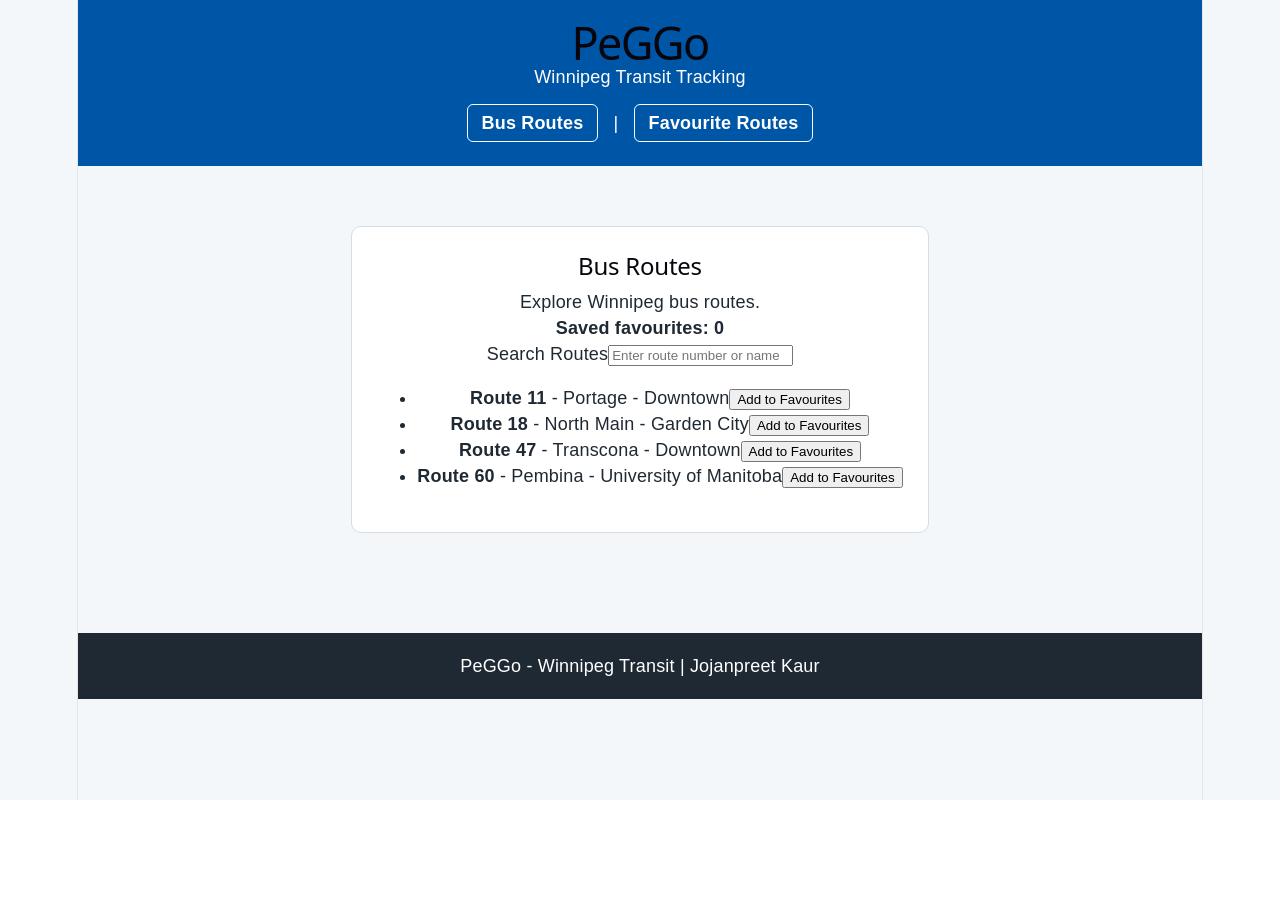
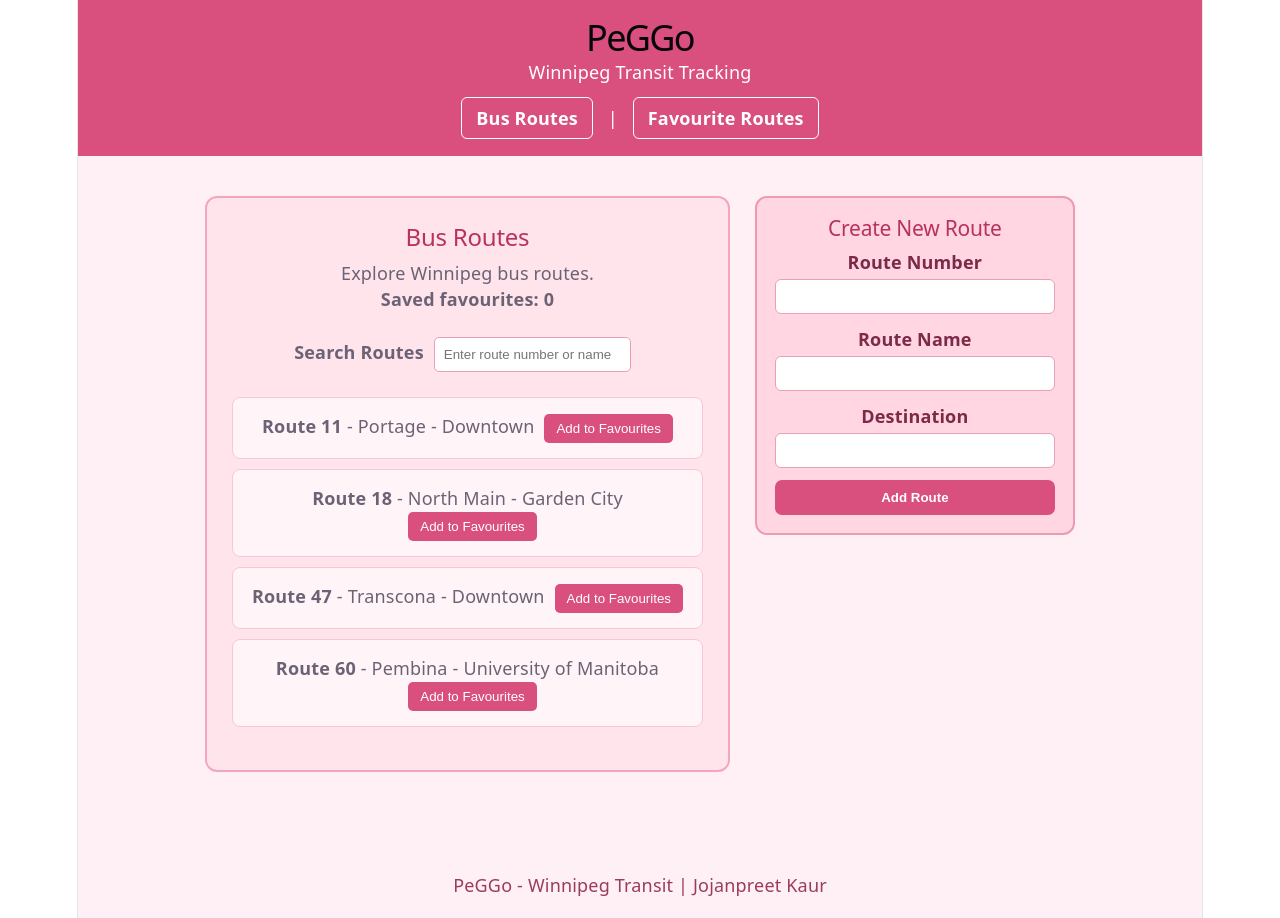
Before and after one commit to JOJAN89/peggo-transit, a React (Vite) app: page / in a window 1280 px wide. Before the commit the page ends 800 px from the top, so only its background shows below. Built offline with nearby package versions, Linux system fonts and the light colour scheme.

Commit message:
Add route creation form with validation

```diff
--- a/src/App.css
+++ b/src/App.css
@@ -1,56 +1,27 @@
-* {
-  box-sizing: border-box;
+/* Whole App */
+#root {
+  min-height: 100vh;
+  background-color: #fff0f5;
 }
 
-body {
-  margin: 0;
-  font-family: Arial, Helvetica, sans-serif;
-  background-color: #f4f7f9;
-  color: #1f2933;
-}
-
+/* Header */
 header {
-  background-color: #0056a6;
+  background-color: #d94f7d;
   color: white;
   text-align: center;
-  padding: 30px 20px;
+  padding: 25px 20px;
 }
 
 header h1 {
   margin: 0;
-  font-size: 2.5rem;
+  font-size: 36px;
 }
 
 header p {
-  margin: 8px 0 0;
+  margin: 8px 0;
 }
 
-main {
-  display: flex;
-  gap: 30px;
-  max-width: 1100px;
-  margin: 40px auto;
-  padding: 20px;
-  align-items: flex-start;
-}
-
-.bus-routes,
-.favourite-routes {
-  flex: 1;
-  padding: 25px;
-  background-color: white;
-  border: 1px solid #d6dde3;
-  border-radius: 10px;
-}
-
-footer {
-  background-color: #1f2933;
-  color: white;
-  text-align: center;
-  padding: 20px;
-  margin-top: 40px;
-}
-
+/* Navigation */
 nav {
   margin-top: 20px;
 }
@@ -67,5 +38,206 @@ nav a {
 
 nav a:hover {
   background-color: white;
-  color: #0056a6;
+  color: #d94f7d;
 }
+
+/* Main Content */
+main {
+  max-width: 1100px;
+  margin: 40px auto;
+  padding: 0 20px;
+}
+
+/* Bus Routes Page */
+.bus-routes-page {
+  display: flex;
+  gap: 25px;
+  width: 100%;
+  align-items: flex-start;
+}
+
+/* LEFT - Bus Routes */
+.routes-column {
+  flex: 1;
+  background-color: #ffe4ec;
+  padding: 25px;
+  border: 2px solid #f4a6bd;
+  border-radius: 12px;
+}
+
+.routes-column h2 {
+  margin-top: 0;
+  color: #b83260;
+}
+
+/* Route List */
+.routes-column ul {
+  list-style: none;
+  padding: 0;
+}
+
+.routes-column li {
+  padding: 15px;
+  margin-bottom: 10px;
+  background-color: #fff5f8;
+  border: 1px solid #f7c7d5;
+  border-radius: 8px;
+}
+
+/* Route Buttons */
+.routes-column button {
+  margin-left: 10px;
+  padding: 7px 12px;
+  background-color: #d94f7d;
+  color: white;
+  border: none;
+  border-radius: 5px;
+  cursor: pointer;
+}
+
+.routes-column button:hover {
+  background-color: #bd3f69;
+}
+
+/* Search Form */
+.routes-column form {
+  margin: 20px 0;
+}
+
+.routes-column label {
+  font-weight: bold;
+}
+
+.routes-column input {
+  padding: 9px;
+  margin: 5px 10px;
+  border: 1px solid #e7a0b5;
+  border-radius: 5px;
+  background-color: white;
+}
+
+/* RIGHT - Create New Route */
+.create-route-column {
+  flex: 0 0 280px;
+  background-color: #ffd6e2;
+  padding: 18px;
+  border: 2px solid #ed9ab3;
+  border-radius: 12px;
+}
+
+.create-route-column .add-route-form {
+  padding: 0;
+  margin: 0;
+  border: none;
+  background: transparent;
+}
+
+.create-route-column h2 {
+  margin-top: 0;
+  color: #b83260;
+  font-size: 21px;
+}
+
+/* Create Route Form */
+.create-route-column label {
+  display: block;
+  margin-bottom: 4px;
+  font-weight: bold;
+  color: #7d2948;
+}
+
+.create-route-column input {
+  width: 100%;
+  padding: 9px;
+  margin-bottom: 12px;
+  box-sizing: border-box;
+  background-color: white;
+  border: 1px solid #e7a0b5;
+  border-radius: 6px;
+}
+
+/* Add Route Button */
+.create-route-column button {
+  width: 100%;
+  background-color: #d94f7d;
+  color: white;
+  border: none;
+  padding: 10px;
+  border-radius: 7px;
+  font-weight: bold;
+  cursor: pointer;
+}
+
+.create-route-column button:hover {
+  background-color: #bd3f69;
+}
+
+/* Error Message */
+.add-route-form p {
+  color: #a5224d;
+  font-weight: bold;
+}
+
+/* Favourite Routes */
+.favourite-routes {
+  background-color: #ffe4ec;
+  padding: 25px;
+  border: 2px solid #f4a6bd;
+  border-radius: 12px;
+}
+
+.favourite-routes h2 {
+  color: #b83260;
+}
+
+.favourite-routes ul {
+  list-style: none;
+  padding: 0;
+}
+
+.favourite-routes li {
+  padding: 15px;
+  margin-bottom: 10px;
+  background-color: #fff5f8;
+  border: 1px solid #f7c7d5;
+  border-radius: 8px;
+}
+
+.favourite-routes button {
+  margin-left: 10px;
+  padding: 7px 12px;
+  background-color: #d94f7d;
+  color: white;
+  border: none;
+  border-radius: 5px;
+  cursor: pointer;
+}
+
+.favourite-routes button:hover {
+  background-color: #bd3f69;
+}
+
+/* Footer */
+footer {
+  text-align: center;
+  padding: 20px;
+  margin-top: 40px;
+  color: #9b3c5e;
+}
+
+/* Mobile */
+@media (max-width: 700px) {
+  .bus-routes-page {
+    flex-direction: column;
+  }
+
+  .routes-column,
+  .create-route-column {
+    width: 100%;
+    box-sizing: border-box;
+  }
+
+  .create-route-column {
+    flex: none;
+  }
+}
--- /dev/null
+++ b/src/components/add-route-form/AddRouteForm.tsx
@@ -0,0 +1,86 @@
+import { useState } from "react";
+import type { Route } from "../../types/Route";
+
+type AddRouteFormProps = {
+  onAddRoute: (route: Route) => void;
+};
+
+function AddRouteForm({ onAddRoute }: AddRouteFormProps) {
+  const [routeNumber, setRouteNumber] = useState("");
+  const [routeName, setRouteName] = useState("");
+  const [destination, setDestination] = useState("");
+  const [error, setError] = useState("");
+
+  function handleSubmit(event: React.FormEvent<HTMLFormElement>) {
+    event.preventDefault();
+
+    if (!routeNumber || !routeName.trim() || !destination.trim()) {
+      setError("Please fill in all fields.");
+      return;
+    }
+
+    const number = Number(routeNumber);
+
+    if (!Number.isInteger(number) || number <= 0) {
+      setError("Route number must be a positive whole number.");
+      return;
+    }
+
+    const newRoute: Route = {
+      id: number,
+      name: routeName.trim(),
+      destination: destination.trim(),
+    };
+
+    onAddRoute(newRoute);
+
+    setRouteNumber("");
+    setRouteName("");
+    setDestination("");
+    setError("");
+  }
+
+  return (
+    <section className="add-route-form">
+      <h2>Create New Route</h2>
+
+      <form onSubmit={handleSubmit}>
+        <div>
+          <label htmlFor="route-number">Route Number</label>
+          <input
+            id="route-number"
+            type="number"
+            value={routeNumber}
+            onChange={(event) => setRouteNumber(event.target.value)}
+          />
+        </div>
+
+        <div>
+          <label htmlFor="route-name">Route Name</label>
+          <input
+            id="route-name"
+            type="text"
+            value={routeName}
+            onChange={(event) => setRouteName(event.target.value)}
+          />
+        </div>
+
+        <div>
+          <label htmlFor="destination">Destination</label>
+          <input
+            id="destination"
+            type="text"
+            value={destination}
+            onChange={(event) => setDestination(event.target.value)}
+          />
+        </div>
+
+        {error && <p>{error}</p>}
+
+        <button type="submit">Add Route</button>
+      </form>
+    </section>
+  );
+}
+
+export default AddRouteForm;
--- a/src/components/bus-routes/BusRoutes.tsx
+++ b/src/components/bus-routes/BusRoutes.tsx
@@ -1,6 +1,7 @@
 import { useState } from "react";
 import type { Route } from "../../types/Route";
 import RouteSearch from "../route-search/RouteSearch";
+import AddRouteForm from "../add-route-form/AddRouteForm";
 
 type BusRoutesProps = {
   onAddFavourite: (route: Route) => void;
@@ -13,12 +14,25 @@ function BusRoutes({
 }: BusRoutesProps) {
   const [searchTerm, setSearchTerm] = useState("");
 
-  const routes: Route[] = [
+  const [routes, setRoutes] = useState<Route[]>([
     { id: 11, name: "Portage", destination: "Downtown" },
     { id: 18, name: "North Main", destination: "Garden City" },
     { id: 47, name: "Transcona", destination: "Downtown" },
     { id: 60, name: "Pembina", destination: "University of Manitoba" },
-  ];
+  ]);
+
+  function addRoute(newRoute: Route) {
+    const routeExists = routes.some(
+      (route) => route.id === newRoute.id
+    );
+
+    if (routeExists) {
+      alert("A route with this number already exists.");
+      return;
+    }
+
+    setRoutes([...routes, newRoute]);
+  }
 
   const filteredRoutes = routes.filter((route) =>
     `${route.id} ${route.name} ${route.destination}`
@@ -27,7 +41,9 @@ function BusRoutes({
   );
 
   return (
-    <section className="bus-routes">
+  <section className="bus-routes-page">
+
+    <div className="routes-column">
       <h2>Bus Routes</h2>
       <p>Explore Winnipeg bus routes.</p>
 
@@ -59,8 +75,14 @@ function BusRoutes({
           ))}
         </ul>
       )}
-    </section>
-  );
+    </div>
+
+    <div className="create-route-column">
+      <AddRouteForm onAddRoute={addRoute} />
+    </div>
+
+  </section>
+);
 }
 
 export default BusRoutes;
```
